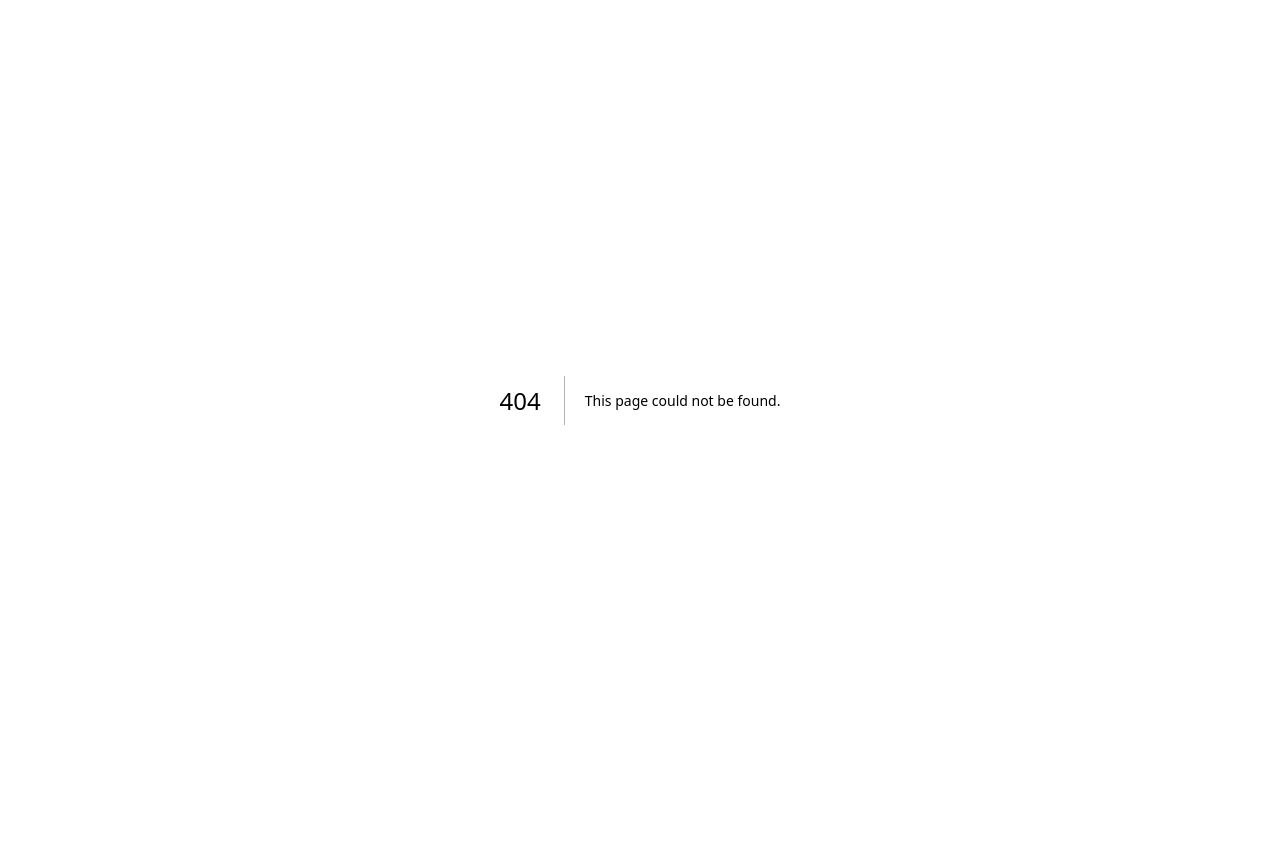
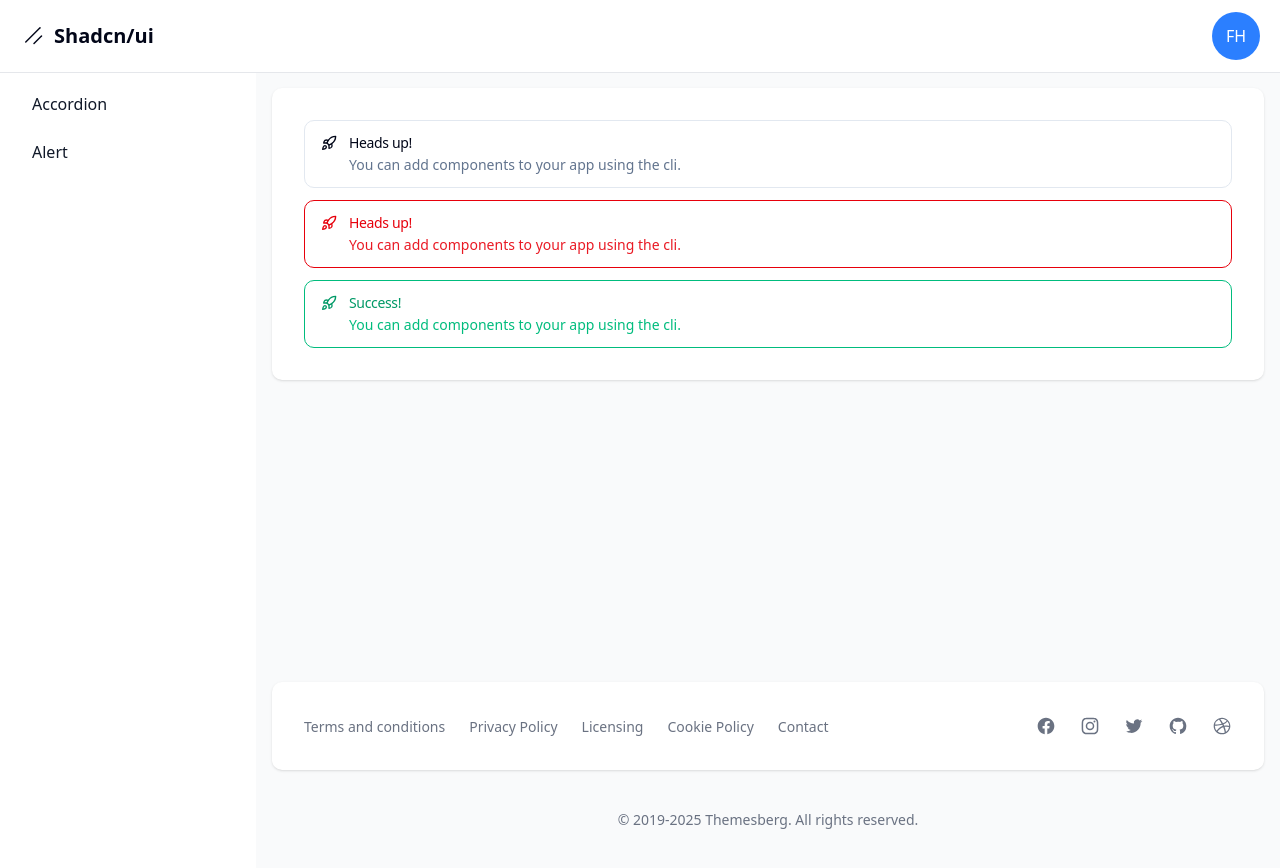
Before and after one commit to chicho69-cesar/shadcn-course, a Next.js app: page /dashboard/alert in a window 1280 px wide. Before the commit this address had no page. Before the commit the page ends 800 px from the top, so only its background shows below. Built offline with nearby package versions, Linux system fonts and the light colour scheme.

Commit message:
:sparkles: Alert

```diff
--- /dev/null
+++ b/src/app/dashboard/alert/page.tsx
@@ -0,0 +1,32 @@
+import { Alert, AlertDescription, AlertTitle } from "@/components/ui/alert";
+import { RocketIcon } from "lucide-react";
+
+export default function Page() {
+  return (
+    <div className="grid gap-3">
+      <Alert>
+        <RocketIcon className="h-4 w-4" />
+        <AlertTitle>Heads up!</AlertTitle>
+        <AlertDescription>
+          You can add components to your app using the cli.
+        </AlertDescription>
+      </Alert>
+
+      <Alert variant="destructive">
+        <RocketIcon className="h-4 w-4" />
+        <AlertTitle>Heads up!</AlertTitle>
+        <AlertDescription>
+          You can add components to your app using the cli.
+        </AlertDescription>
+      </Alert>
+
+      <Alert variant="success">
+        <RocketIcon className="h-4 w-4" />
+        <AlertTitle>Success!</AlertTitle>
+        <AlertDescription>
+          You can add components to your app using the cli.
+        </AlertDescription>
+      </Alert>
+    </div>
+  )
+}
--- /dev/null
+++ b/src/components/ui/alert.tsx
@@ -0,0 +1,68 @@
+import * as React from "react"
+import { cva, type VariantProps } from "class-variance-authority"
+
+import { cn } from "@/lib/utils"
+
+const alertVariants = cva(
+  "relative w-full rounded-lg border px-4 py-3 text-sm grid has-[>svg]:grid-cols-[calc(var(--spacing)*4)_1fr] grid-cols-[0_1fr] has-[>svg]:gap-x-3 gap-y-0.5 items-start [&>svg]:size-4 [&>svg]:translate-y-0.5 [&>svg]:text-current",
+  {
+    variants: {
+      variant: {
+        default: "bg-card text-card-foreground",
+        destructive:
+          "text-destructive border-destructive bg-card [&>svg]:text-current *:data-[slot=alert-description]:text-destructive/90",
+        success:
+          "text-emerald-600 border-emerald-500 bg-card [&>svg]:text-current *:data-[slot=alert-description]:text-emerald-500",
+      },
+    },
+    defaultVariants: {
+      variant: "default",
+    },
+  }
+)
+
+function Alert({
+  className,
+  variant,
+  ...props
+}: React.ComponentProps<"div"> & VariantProps<typeof alertVariants>) {
+  return (
+    <div
+      data-slot="alert"
+      role="alert"
+      className={cn(alertVariants({ variant }), className)}
+      {...props}
+    />
+  )
+}
+
+function AlertTitle({ className, ...props }: React.ComponentProps<"div">) {
+  return (
+    <div
+      data-slot="alert-title"
+      className={cn(
+        "col-start-2 line-clamp-1 min-h-4 font-medium tracking-tight",
+        className
+      )}
+      {...props}
+    />
+  )
+}
+
+function AlertDescription({
+  className,
+  ...props
+}: React.ComponentProps<"div">) {
+  return (
+    <div
+      data-slot="alert-description"
+      className={cn(
+        "text-muted-foreground col-start-2 grid justify-items-start gap-1 text-sm [&_p]:leading-relaxed",
+        className
+      )}
+      {...props}
+    />
+  )
+}
+
+export { Alert, AlertTitle, AlertDescription }
```
